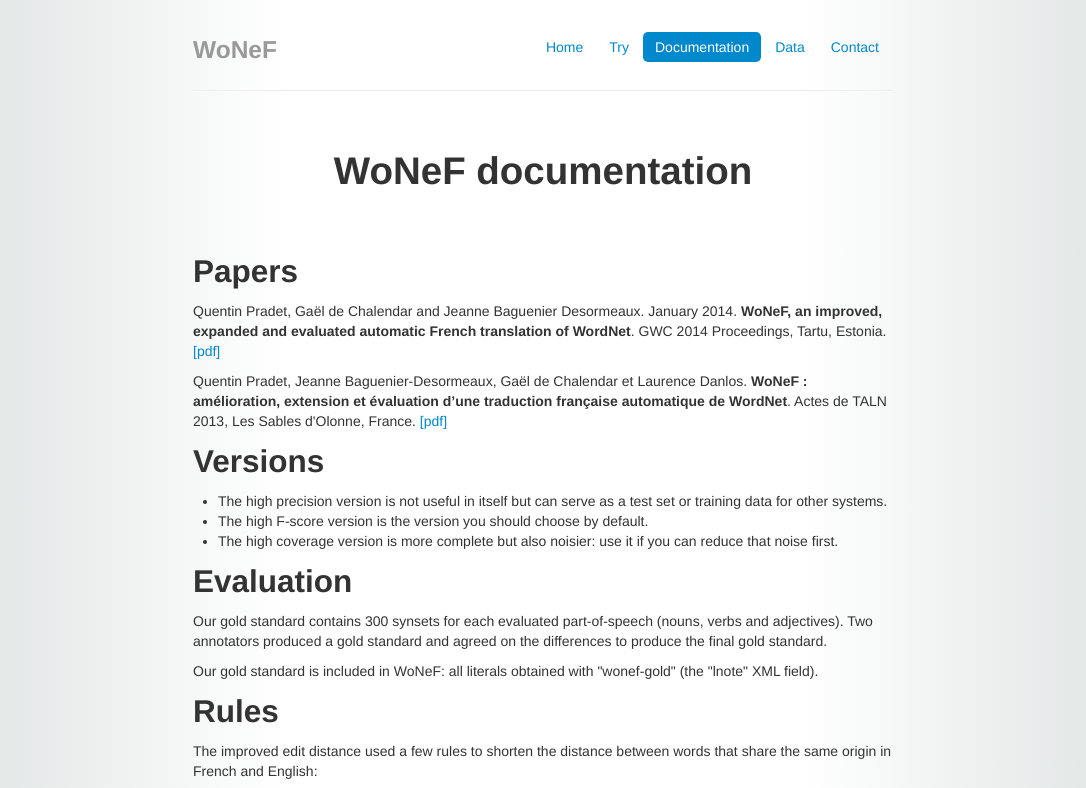
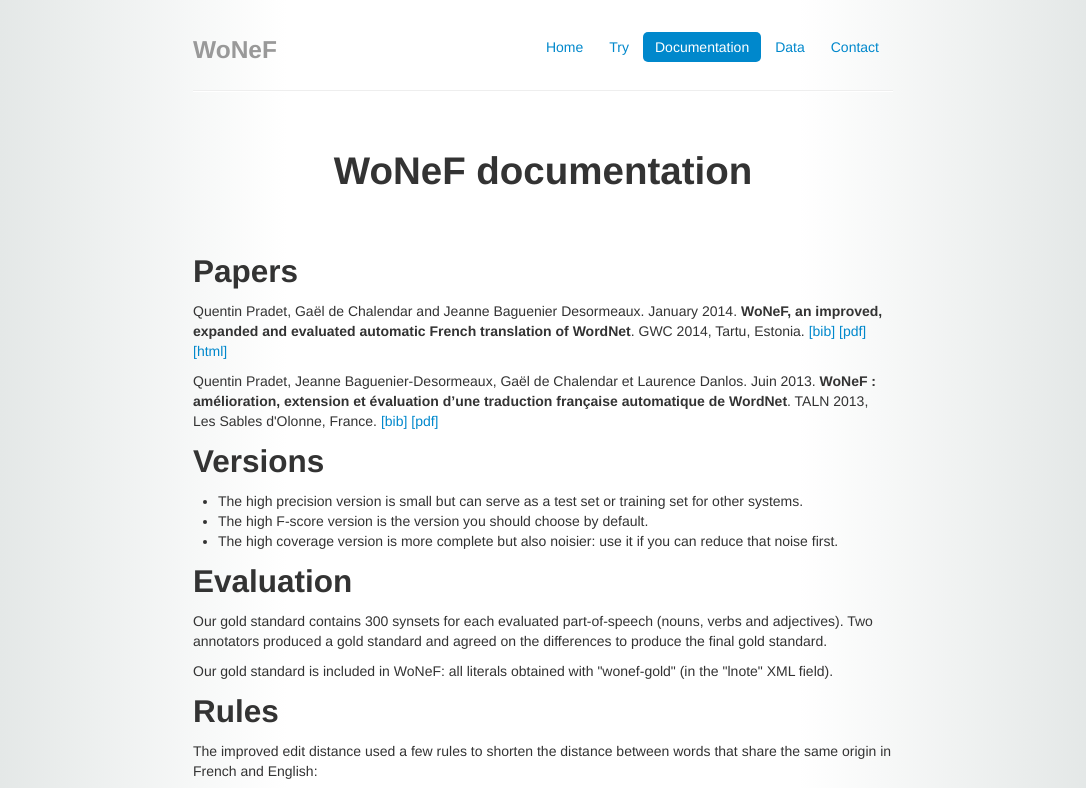
Before and after one commit to pquentin/wonef-static-site, a plain HTML site: page documentation.html in a window 1280 px wide. Shown: the top 788 px of the page, without its empty margins (97-1183 px from the left). Drawn offline with Linux system fonts and the light colour scheme.

Commit message:
Clarify copy text

```diff
--- a/documentation.html
+++ b/documentation.html
@@ -90,13 +90,13 @@
        </div>
 
         <h2>Papers</h2>
-        <p>Quentin Pradet, Gaël de Chalendar and Jeanne Baguenier Desormeaux. January 2014. <strong>WoNeF, an improved, expanded and evaluated automatic French translation of WordNet</strong>. GWC 2014 Proceedings, Tartu, Estonia. <a href="http://quentin.pradet.me/articles/pradet2014wonef.pdf">[pdf]</a></p>
-        <p>Quentin Pradet, Jeanne Baguenier-Desormeaux, Gaël de Chalendar et Laurence Danlos. <strong>WoNeF : amélioration, extension et évaluation d’une traduction française automatique de WordNet</strong>. Actes de TALN 2013, Les Sables d'Olonne, France. <a href="http://www.taln2013.org/actes/www/TALN-2013/actes/taln-2013-long-006.pdf">[pdf]</a></p>
+        <p>Quentin Pradet, Gaël de Chalendar and Jeanne Baguenier Desormeaux. January 2014. <strong>WoNeF, an improved, expanded and evaluated automatic French translation of WordNet</strong>. GWC 2014, Tartu, Estonia. <a href="http://quentin.pradet.me/articles/2014wonef/pradet2014wonef.bib">[bib]</a> <a href="http://quentin.pradet.me/articles/2014wonef/pradet2014wonef.pdf">[pdf]</a> <a href="http://quentin.pradet.me/articles/2014wonef/pradet2014wonef.html">[html]</a></p>
+        <p>Quentin Pradet, Jeanne Baguenier-Desormeaux, Gaël de Chalendar et Laurence Danlos. Juin 2013. <strong>WoNeF&nbsp;: amélioration, extension et évaluation d’une traduction française automatique de WordNet</strong>. TALN 2013, Les Sables d'Olonne, France. <a href="http://quentin.pradet.me/articles/2013wonef/pradet2013wonef.bib">[bib]</a> <a href="http://www.taln2013.org/actes/www/TALN-2013/actes/taln-2013-long-006.pdf">[pdf]</a></p>
 
         <h2 id="versions">Versions</h2>
 
         <ul>
-            <li>The high precision version is not useful in itself but can serve as a test set or training data for other systems.</li>
+            <li>The high precision version is small but can serve as a test set or training set for other systems.</li>
             <li>The high F-score version is the version you should choose by default.</li>
             <li>The high coverage version is more complete but also noisier: use it if you can reduce that noise first.</li>
         </ul>
@@ -104,7 +104,7 @@
         <h2 id="evaluation">Evaluation</h2>
 
         <p>Our gold standard contains 300 synsets for each evaluated part-of-speech (nouns, verbs and adjectives). Two annotators produced a gold standard and agreed on the differences to produce the final gold standard.</p>
-        <p>Our gold standard is included in WoNeF: all literals obtained with "wonef-gold" (the "lnote" XML field).</p>
+        <p>Our gold standard is included in WoNeF: all literals obtained with "wonef-gold" (in the "lnote" XML field).</p>
 
         <h2>Rules</h2>
 
```
Also changed, not shown: data.html (+1 -1 lines), index.html (+2 -2 lines).
